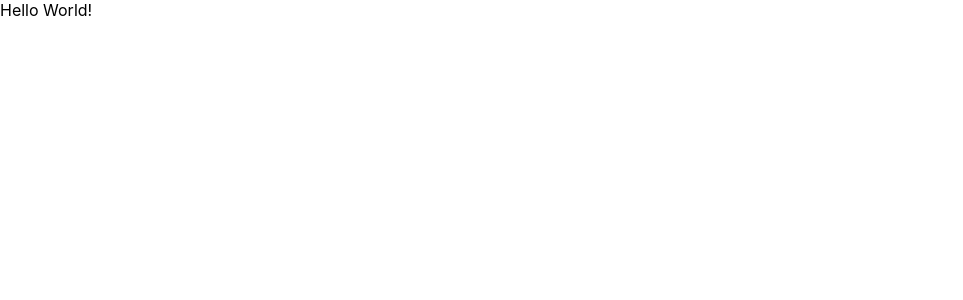
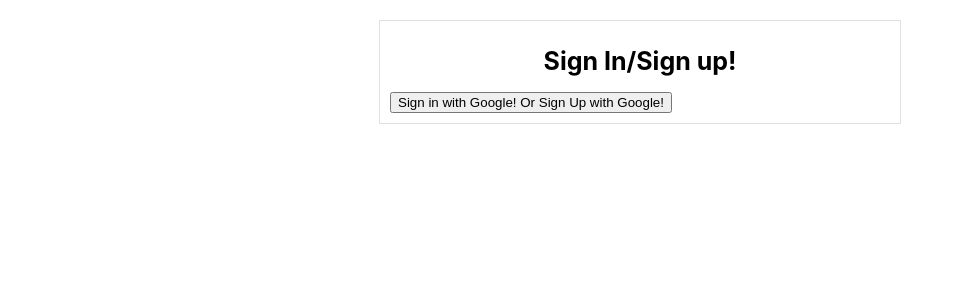
Before and after one commit to ajachintya/Slack-clone, a React (Create React App) app: page / in a window 1280 px wide. Shown: the top 300 px of the page, without its empty margins (0-963 px from the left). Built offline with nearby package versions, Linux system fonts and the light colour scheme.

Commit message:
sign in styling

```diff
--- a/src/components/App.js
+++ b/src/components/App.js
@@ -1,11 +1,14 @@
-import React from 'react';
+import React,{Component} from 'react';
+import { SignIn } from './index'
 
-function App() {
-  return (
-    <div>
-      Hello World!
-    </div>
-  );
+class App extends Component {
+  render() {
+    return (
+      <div>
+        <SignIn />
+      </div>
+    );
+  }
 }
 
 export default App;
--- a/src/components/SignIn.js
+++ b/src/components/SignIn.js
@@ -2,7 +2,12 @@
 
 class SignIn extends Component {
     render() {
-        return <div>SignIn</div>
+        return(
+        <div className="signin-form">
+            <h1>Sign In/Sign up!</h1>
+          <button>Sign in with Google! Or Sign Up with Google!</button>
+            </div>
+        )
     }
 };
 
--- a/src/components/index.js
+++ b/src/components/index.js
@@ -1,7 +1,7 @@
 import App from './App';
+import SignIn from './SignIn'
 
 export {
-
-    App
-
+    App,
+    SignIn
 }
--- a/src/index.css
+++ b/src/index.css
@@ -11,3 +11,17 @@
   font-family: source-code-pro, Menlo, Monaco, Consolas, 'Courier New',
     monospace;
 }
+
+.signin-form {
+  border:1px solid #e1e1e1;
+  padding:10px;
+  width:500px;
+  margin:0 auto;
+  margin-top: 20px;
+}
+
+.signin-form h1{
+  margin: 15px 0;
+  text-align: center;
+  font-size: 25px;
+}
```
Also changed, not shown: Thinking.txt.
